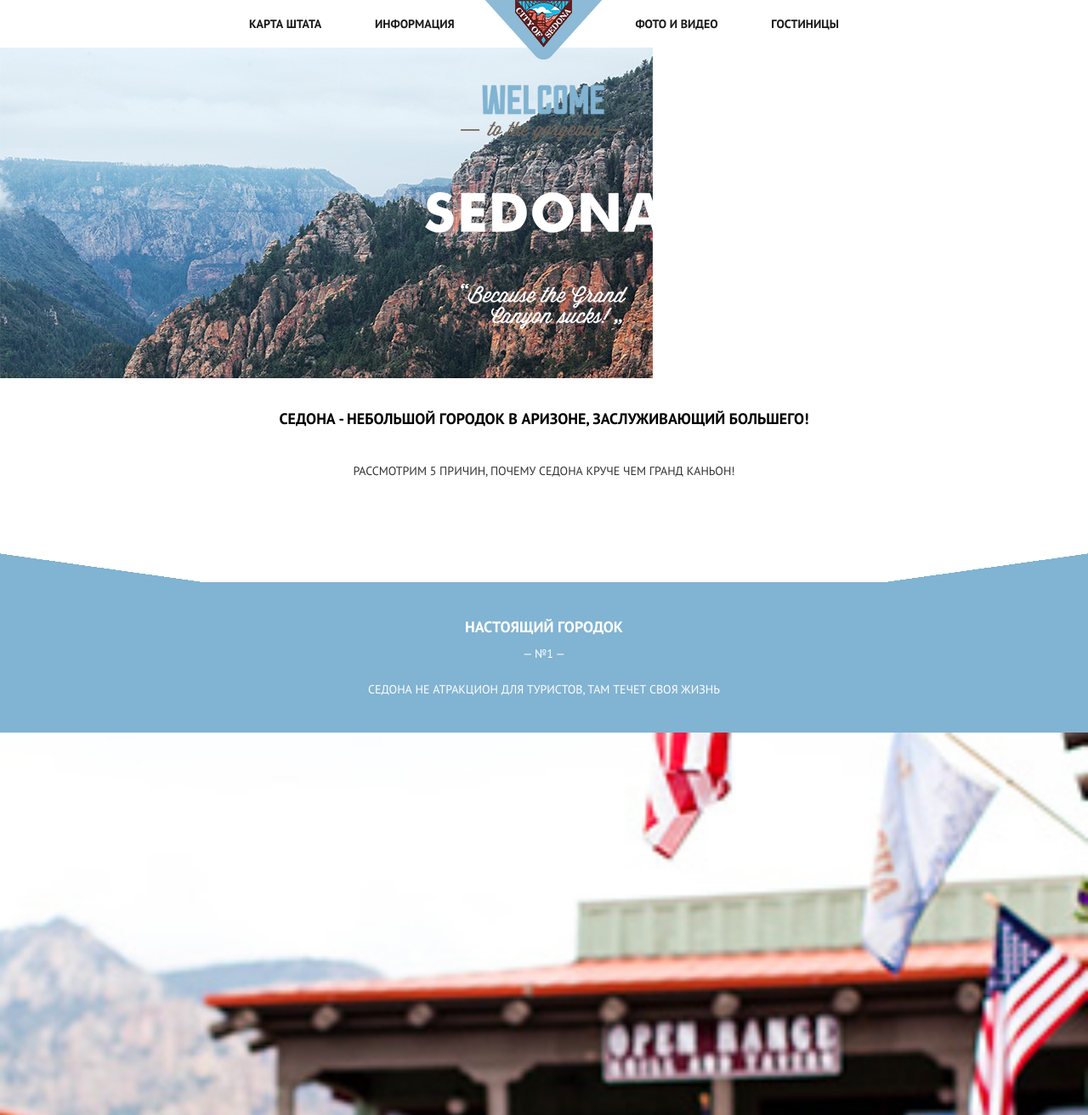
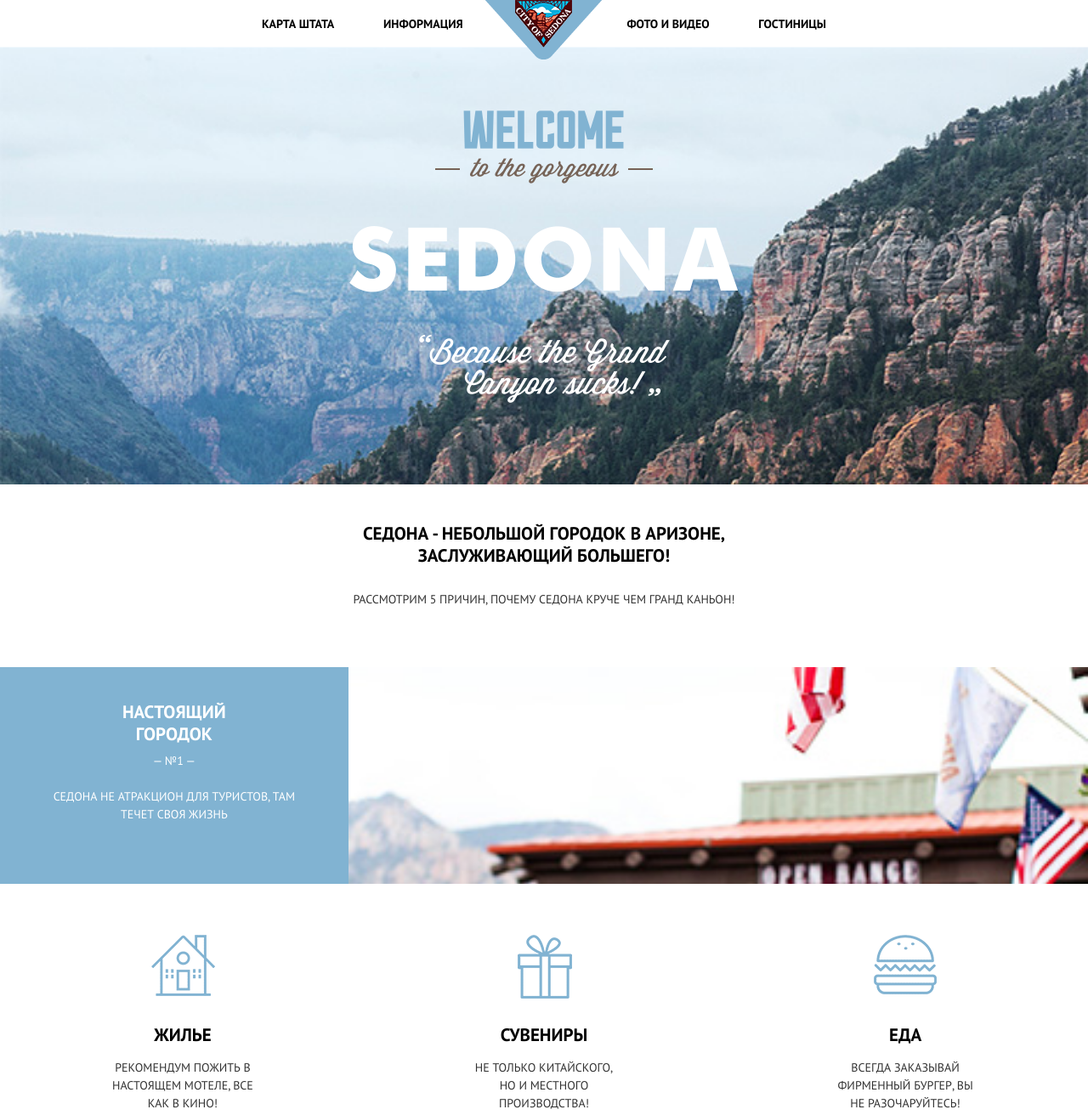
Before and after one commit to anatolie-bogdan/16814-Sedona, a website: page index.html in a window 1280 px wide. Shown: the top 1312 px of the page at 85% size. Drawn offline with nearby package versions, Linux system fonts and the light colour scheme.

Commit message:
адаптер 50%

```diff
--- a/css/sass/_blocks/_sedonaTown.scss
+++ b/css/sass/_blocks/_sedonaTown.scss
@@ -83,3 +83,121 @@
       background-position: -60px -45px;
     }
 }
+
+
+
+
+@media screen
+  and (min-width: 667px) {
+
+.sedonaTown {
+  width: 100%;
+  min-height: 585px;
+  background-color: map-get($bgColors, blue);
+
+    & header {
+      width: 100%;
+      max-height: 255px;
+      overflow: hidden;
+    }
+
+    &__blockTitle {
+      display: inline-block;
+      width: 32%;
+      height: 255px;
+    }
+
+    & img {
+      width: 68%;
+      height: auto;
+      float: right;
+
+    }
+
+    .contentTitle-h2:after {
+      content: "— №1 —";
+    }
+}
+
+.contentTitle-h2 {
+  width: 160px;
+  margin: 0 auto;
+  padding: 40px 45px 30px;
+  font-size: $fontSize * 2.1;
+
+    &--white {
+      padding-top: 40px;
+      color: map-get($colors, white);
+    }
+
+    &--black {
+      color: map-get($colors, black);
+    }
+}
+
+.contentText {
+  padding: 20px 45px 0;
+  font-size: $fontSize * 1.4;
+  line-height: $lineHeight * 2.1;
+
+    &--white {
+      color: map-get($colors, white);
+    }
+}
+
+.sedonaReasons {
+  margin-top: 0;
+  padding: 0;
+  min-height: 275px;
+  padding-top: 55px;
+
+    &__item-apartment {
+      position: relative;
+      display: inline-block;
+      width: 33%;
+      padding: 0;
+      text-align: center;
+    }
+
+    &__item-apartment:before {
+      position: absolute;
+      left: 0;
+      right: 0;
+      margin: 0 auto;
+      display: block;
+      content: '';
+      width: 90px;
+      height: 90px;
+      background: url($path + "/img/sprites/reasons/sprite-768(1x).png");
+      background-repeat: no-repeat;
+    }
+
+    &__title {
+      padding: 110px 0 15px 0;
+      font-size: $fontSize * 2.1;
+    }
+
+    .contentText {
+      width: 168px;
+      margin: 0 auto;
+      padding: 0;
+    }
+
+    .home,
+    .gift,
+    .food {
+      background: none;
+    }
+
+    .home:before {
+      background-position: -330px -35px;
+    }
+    .gift:before {
+      background-position: -180px -35px;
+    }
+    .food:before {
+      background-position: -32px -35px;
+    }
+}
+
+}
--- a/css/sass/_blocks/_welcome.scss
+++ b/css/sass/_blocks/_welcome.scss
@@ -2,10 +2,10 @@
   min-height: 390px;
   margin-top: 55px;
   background:
-    linear-gradient(11deg, map-get($bgColors, white) 8%, transparent 8%),
-    linear-gradient(-11deg, map-get($bgColors, white) 8%, transparent 8%),
+    //linear-gradient(11deg, map-get($bgColors, white) 8%, transparent 8%),
+    //linear-gradient(-11deg, map-get($bgColors, white) 8%, transparent 8%),
     url($path + '/img/sedona-welcome.jpg') no-repeat;
-  background-position: center;
+  background-position: top;
   background-size: 100%;
 
       &__title {
--- a/css/sass/_layout/_header.scss
+++ b/css/sass/_layout/_header.scss
@@ -3,15 +3,15 @@
 .header {
   position: fixed;
   width: $width;
-  max-height: 63px;
+  min-height: 55px;
   top: 0;
   z-index: 1000;
-  opacity: 0.9;
-  background: map-get($bgColors, white);
+  background-color: rgba(map-get($bgColors, white), 0.5);
   box-shadow:
     6px 0 3px -4px #999,
     -6px 0 3px -4px #999;
-    .header__position {
+
+    &__position {
       position: relative;
     }
 
--- a/css/sass/_media.scss
+++ b/css/sass/_media.scss
@@ -1,46 +1,93 @@
 @media screen
-  and (min-width: 321px)
-  and (max-width: 480px) {
-
-  .welcome {
-    min-height: 320px;
-    background: url($path + '/img/sedona-welcome-768(1x).jpg') no-repeat;
-    background-size: 100%;
-      &__title span {
-        margin-bottom: 35px;
-      }
-  }
+  and (min-width: 320px) {
 
   .contentHeader {
-    min-height: 200px;
     background: none;
   }
 }
 
+// вступает в силу плваншетная версия 768px.psd //
 @media screen
-  and (min-width: 481px)
-  and (max-width: 768px) {
+  and (min-width: 667px) {
 
+  .header {
 
+    &__position {
+      position: relative;
     }
 
-@media screen
-  and (min-width: 481px)
-  and (max-width: 1024px) {
+    &__menu {
+      display: block;
+      width: 100%;
+
+        &--open {
+          position: static;
+          display: block;
+          z-index: 1000;
+            ul {
+              position: static;
+              margin: 0 auto;
+              padding: 15px 0;
+              text-align: center;
+            }
+            li {
+              display: inline-block;
+              border-bottom: none;
+            }
+            li:not(:first-of-type) {
+              border-top: none;
+            }
+            li:nth-child(1) {
+              margin-right: 55px;
+            }
+            li:nth-child(2) {
+              margin-right: 190px;
+            }
+            li:nth-child(3) {
+              margin-right: 55px;
+            }
+            li:nth-child(4) {
+              margin-right: 0;
+            }
+            a {
+              display: static;
+              padding: 0;
+              font-size: $fontSize * 1.4;
+              line-height: $lineHeight * 2.6;
+              font-weight: bold;
+              color: map-get($colors, black);
+              background: none;
+            }
+    }
+  }
+    button {
+      display: none;
+    }
+  }
 
   .welcome {
-  min-height: 520px;
-  background: url($path + '/img/sedona-welcome-768(1x).jpg') no-repeat;
+  min-height: 515px;
+  background:
+    url($path + '/img/sedona-welcome-768(1x).jpg') no-repeat;
+  background-position: top;
   background-size: 100%;
 
-    &__title--line-1 {
+      &__title {
+        padding-top: 75px;
+
+          span {
+            margin-bottom: 50px;
+          }
+
+          &--line-1 {
             height: 86px;
             background: url($path + '/img/h2-line1-786(1x).png') no-repeat center center;
           }
 
-    &__title--line-2 {
+          &--line-2 {
             height: 78px;
             background: url($path + '/img/h2-line2-786(1x).png') no-repeat center center;
+          }
       }
 
     &__quote {
@@ -50,64 +97,19 @@
   }
 
   .contentHeader {
-    width: 600px;
-    min-height: 200px;
+    width: 550px;
+    min-height: 215px;
+    line-height: $lineHeight * 2.6;
     background: none;
 
     .indexTitle {
+      padding: 45px 0 25px 0;
       font-size: $fontSize * 2.1;
     }
+
+    .indexSubTitle {
+      padding: 0;
     }
 }
 
-
-@media screen
-  and (min-width: 768px)
-  and (max-width: 1280px)  {
-
-.header {
-  &__menu--open {
-    position: static;
-    display: block;
-    width: 100%;
-      ul {
-        position: static;
-        padding: 15px 30px;
-        text-align: center;
 }
-      li {
-        @include inline-block();
-        border-bottom: none;
-        margin-right: 60px;
-      }
-      li:not(:first-of-type) {
-        border-top: none;
-      }
-      li:nth-child(2) {
-        margin-right: 210px;
-      }
-      li:nth-child(4) {
-        margin-right: 0;
-      }
-      a {
-        display: block;
-        width: 100%;
-        padding: 0;
-        font-size: $fontSize * 1.4;
-        line-height: $lineHeight * 2.6;
-        text-align: center;
-        text-decoration: none;
-        color: map-get($colors, black);
-        background: none;
-      }
-  }
-    & button {
-      display: none;
-    }
-}
-
-.welcome {
-    background: url($path + '/img/sedona-welcome-768(1x).jpg') no-repeat;
-  }
-
-}
--- a/css/sass/screen.scss
+++ b/css/sass/screen.scss
@@ -10,5 +10,4 @@
 @import "_blocks/sedonaBridge";
 @import "_blocks/sedonaAdvantages";
 @import "_blocks/hotelReservations";
-
 @import "media";
--- a/index.html
+++ b/index.html
@@ -90,9 +90,14 @@
       </header>
 
       <section class="sedonaTown">
-        <h2 class="contentTitle-h2 contentTitle-h2--white">настоящий городок</h2>
-        <p class="contentText contentText--white">седона не атракцион для туристов, там течет своя жизнь</p>
-        <img src="img/sedona-town.jpg" alt="sedona town">
+        <header>
+          <div class="sedonaTown__blockTitle">
+            <h2 class="contentTitle-h2 contentTitle-h2--white">настоящий городок</h2>
+            <p class="contentText contentText--white">седона не атракцион для туристов, там течет своя жизнь</p>
+          </div>
+          <img src="img/sedona-town.jpg" alt="sedona town">
+        </header>
+
 
         <ul class="sedonaReasons">
           <li class="sedonaReasons__item-apartment home">
@@ -105,7 +110,7 @@
           </li>
           <li class="sedonaReasons__item-apartment food">
               <h3 class="sedonaReasons__title">еда</h3>
-              <p class="contentText">всегда заказывайте фирменный бургер, вы не разочаруйтесь!</p>
+              <p class="contentText">всегда заказывай фирменный бургер, вы не разочаруйтесь!</p>
           </li>
         </ul>
       </section>
```
Also changed, not shown: css/stylesheets/screen.css, img/sedona-welcome-480(1x).jpg, img/sedona-welcome.jpg, img/sprites/reasons/food-768(1x).png (added), img/sprites/reasons/gift-768(1x).png (added), img/sprites/reasons/home-768(1x).png (added), img/sprites/reasons/sprite-768(1x).png (added). Lines whose indentation alone changed are shown as unchanged.
